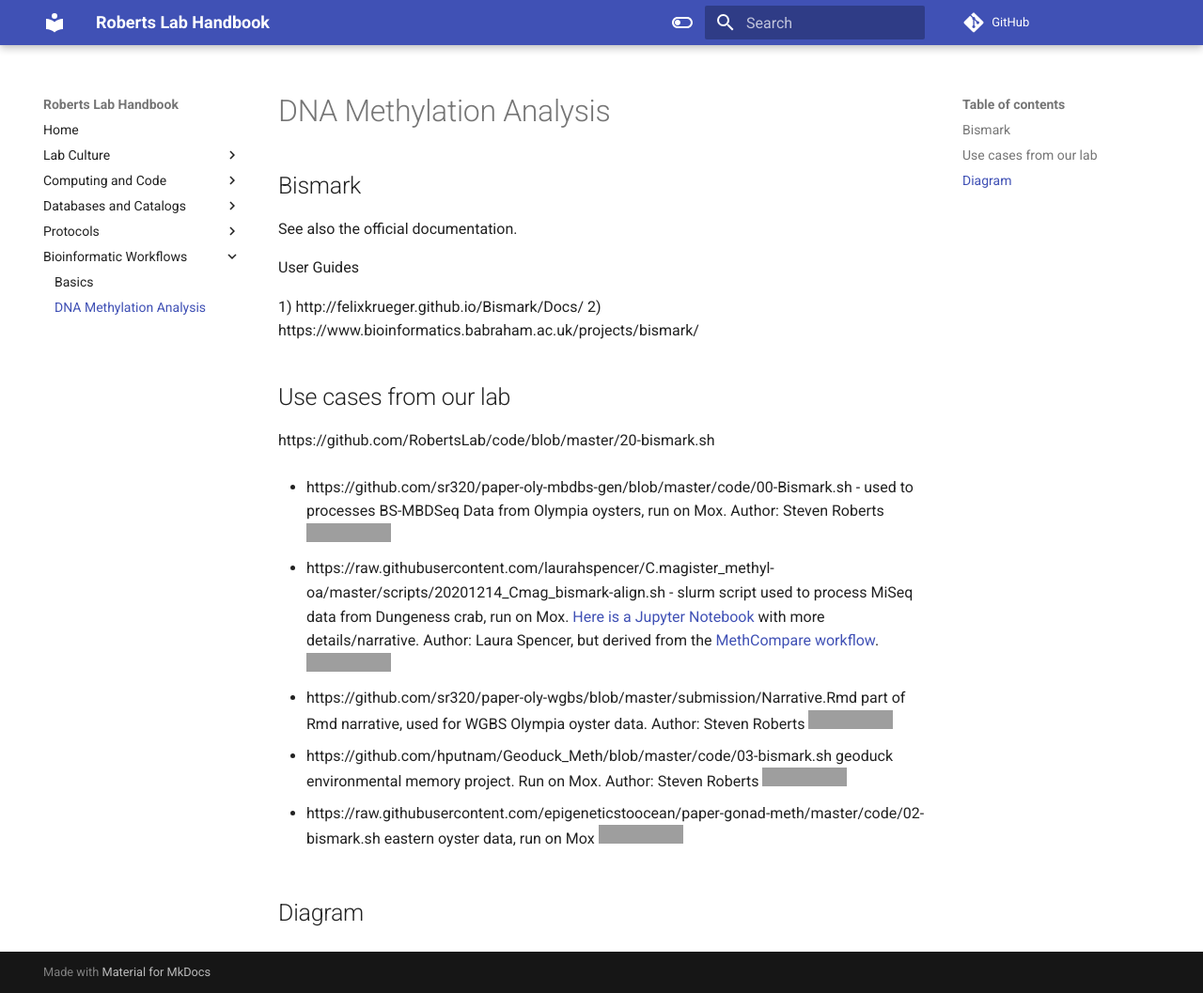
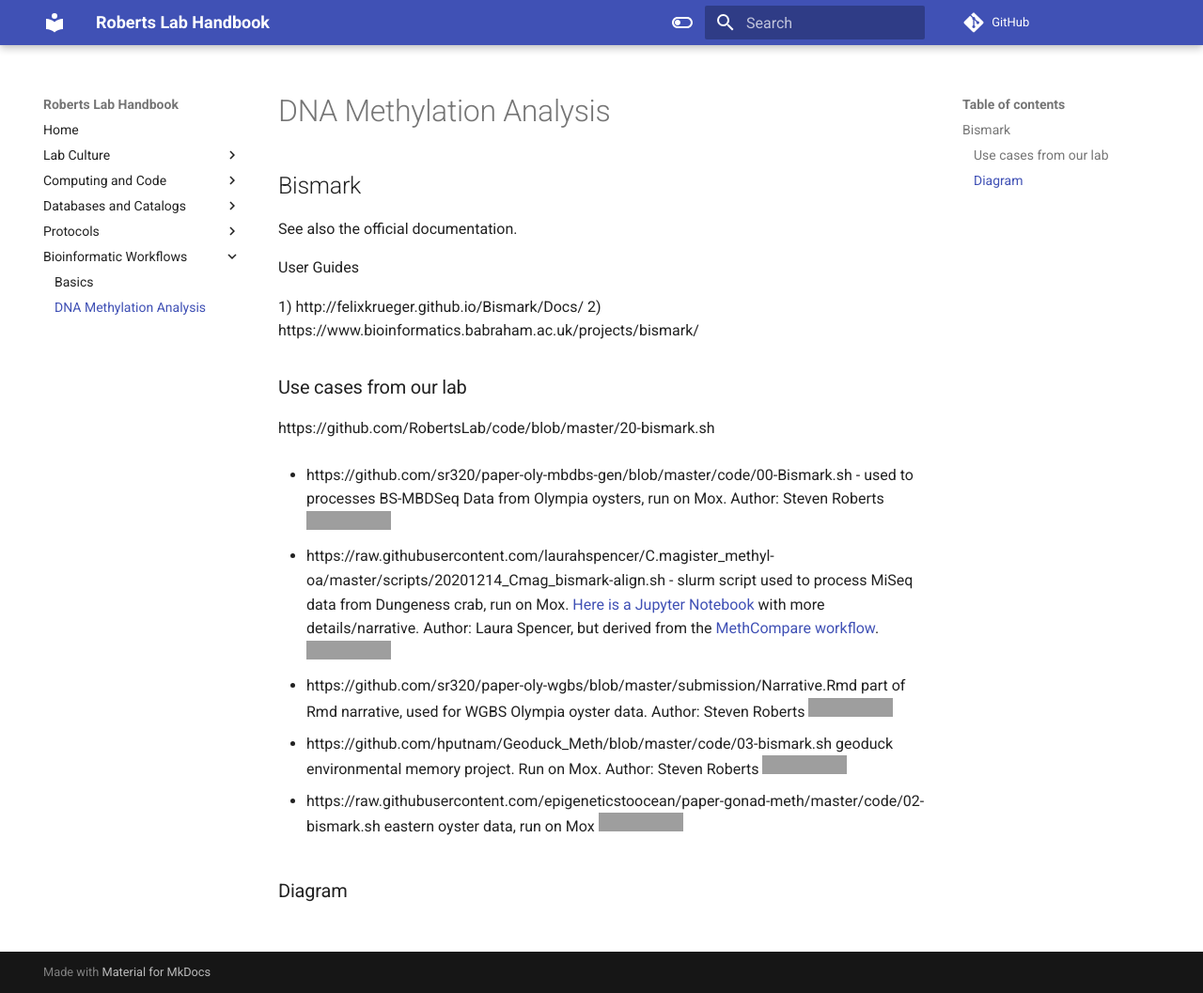
Before and after one commit to RobertsLab/resources, an MkDocs documentation site: the page built from docs/bio_DNA-methylation.md, in a window 1280 px wide and 1057 px high. Shown: the whole window at 94% size. Built offline with MkDocs 1.6.1 and Material for MkDocs 9.7.7, drawn with Linux system fonts in a browser that asks for light colours; comment, search, counter and statistics services are not loaded; grey boxes are pictures that could not be loaded.

```diff
--- a/docs/bio_DNA-methylation.md
+++ b/docs/bio_DNA-methylation.md
@@ -9,7 +9,7 @@ User Guides
 2) https://www.bioinformatics.babraham.ac.uk/projects/bismark/
 
 
-## Use cases from our lab
+### Use cases from our lab
 
 https://github.com/RobertsLab/code/blob/master/20-bismark.sh
 
@@ -25,4 +25,4 @@ https://github.com/RobertsLab/code/blob/master/20-bismark.sh
 
 
 
-## Diagram
+### Diagram
```
